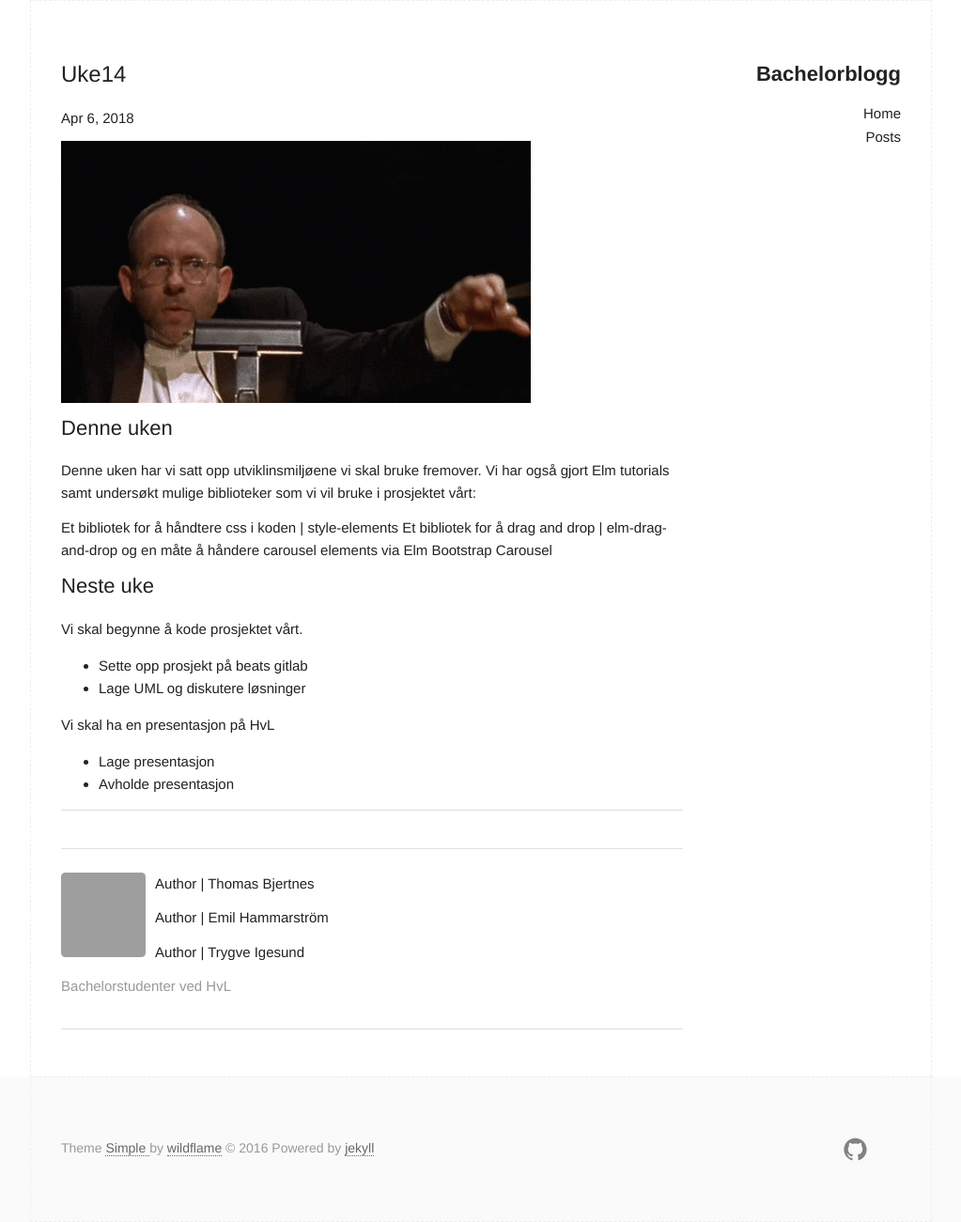
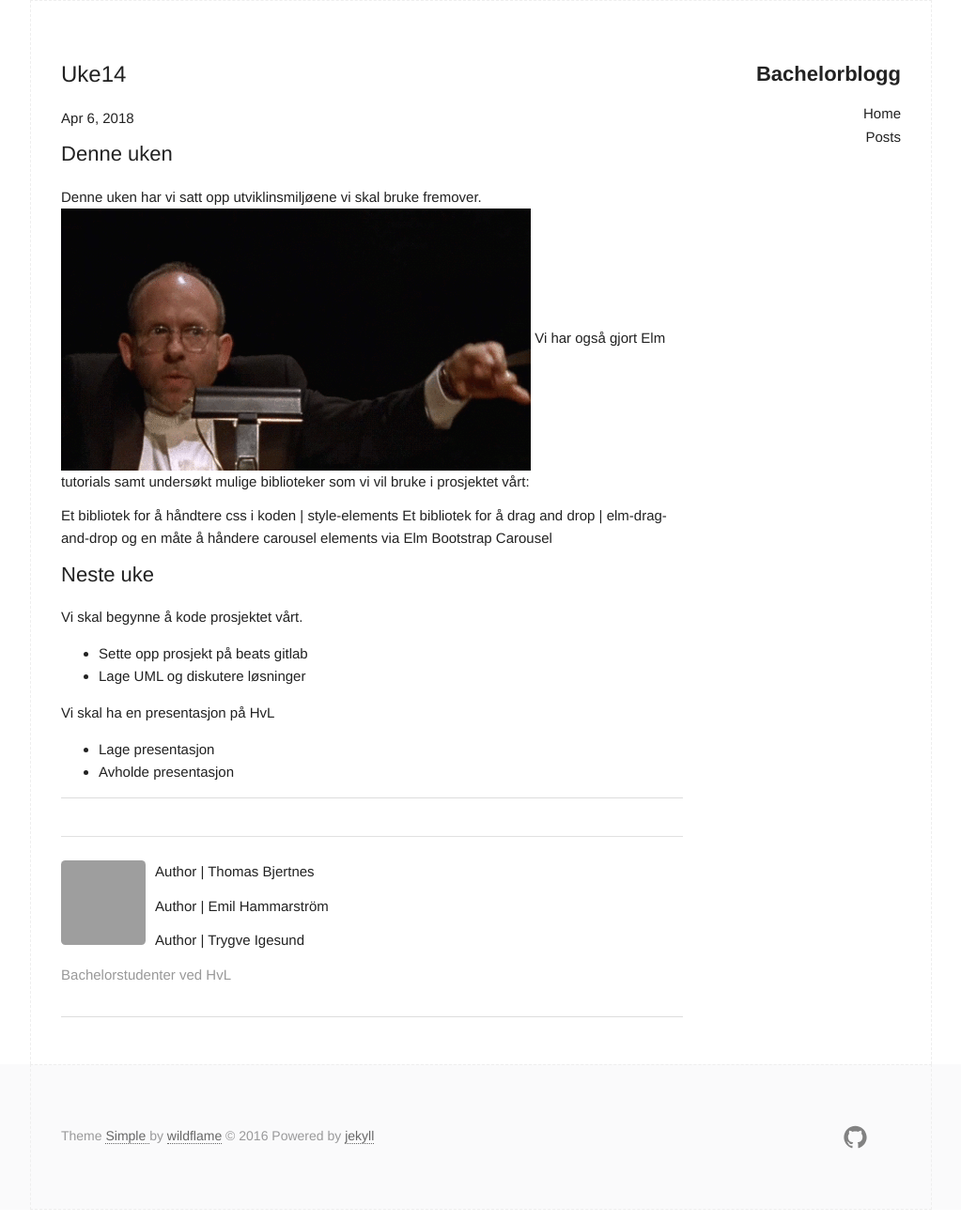
Before and after one commit to bachelorblogg/bachelorblogg.github.io, a Jekyll site: the page built from _posts/2018-04-06-Uke14.md, in a window 1280 px wide. Shown: the whole page at 94% size, without its empty margins (128-1151 px from the left). Built offline with Jekyll 4.4.1, drawn with Linux system fonts in a browser that asks for light colours; grey boxes are pictures that could not be loaded.

Commit message:
Update 2018-04-06-Uke14.md

```diff
--- a/_posts/2018-04-06-Uke14.md
+++ b/_posts/2018-04-06-Uke14.md
@@ -3,11 +3,9 @@ layout: post
 title: Uke14
 category: Utvikling
 ---
-
-![]({{site.baseurl}}/assets/img/conductor.gif)
-
 ## Denne uken
 Denne uken har vi satt opp utviklinsmiljøene vi skal bruke fremover.
+![]({{site.baseurl}}/assets/img/conductor.gif)
 Vi har også gjort Elm tutorials samt undersøkt mulige biblioteker som vi vil
 bruke i prosjektet vårt:
 
```
